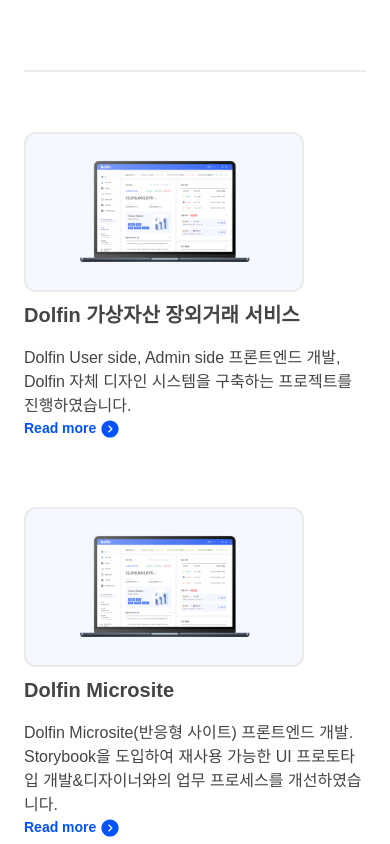
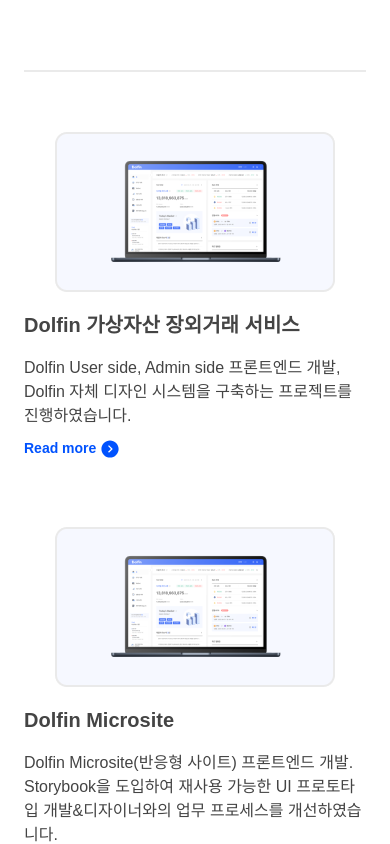
Before and after one commit to wldlglaso/wldlglaso.github.io, a Next.js app: page / in a window 390 px wide. Shown: the part 2580-3424 px from the top of the page. Built offline with nearby package versions, Linux system fonts and the light colour scheme; a web font is replaced by a local one.

Commit message:
chore: mobile 스타일 추가

```diff
--- a/components/projects.tsx
+++ b/components/projects.tsx
@@ -17,14 +17,14 @@
       alt={title}
       width={280}
       height={160}
-      className="shrink-0"
+      className="shrink-0 mx-auto"
     />
-    <div className="flex flex-col justify-between py-[8px]">
+    <div className="flex flex-col justify-between py-[8px] mt-[10px] md:mt-0">
       <div>
         <p className="text-[20px] font-bold">{title}</p>
         <p className="text-[16px] mt-[16px]">{description}</p>
       </div>
-      <button className="flex items-center">
+      <button className="flex items-center mt-[10px] md:mt-0">
         <span className="mr-[4px] text-[14px] font-bold text-blue-main">
           Read more
         </span>
```
